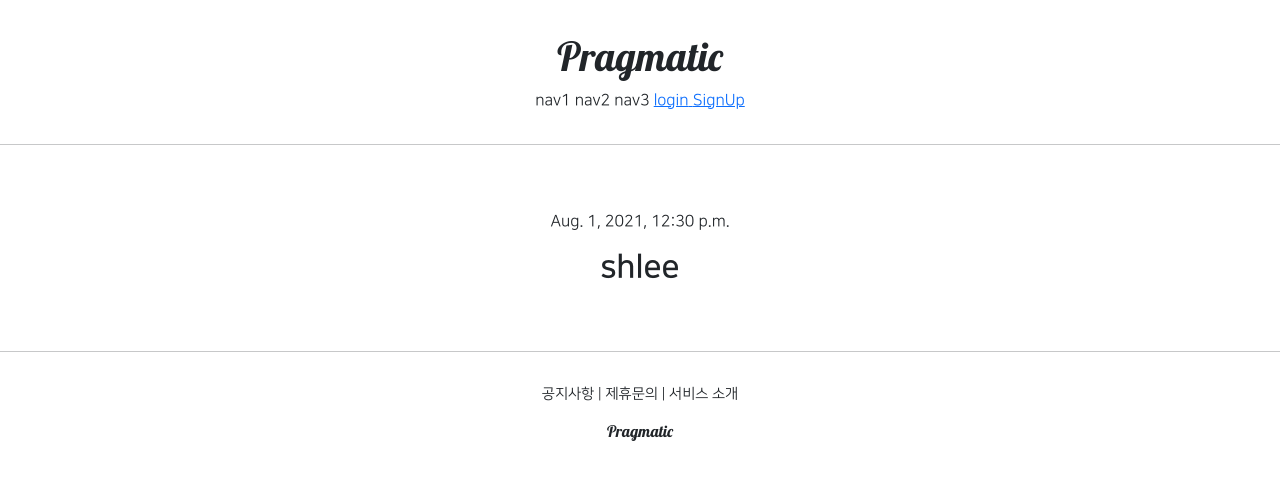
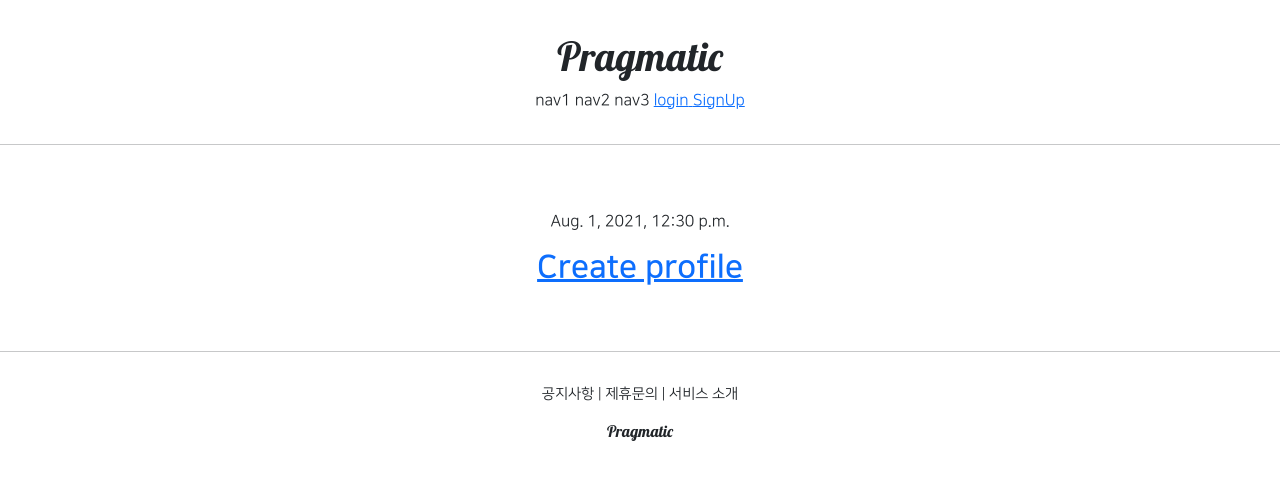
Before and after one commit to leesh9069/Django_Project_LSH, a Django app: page /accounts/detail/4 in a window 1280 px wide. Shown: the top 480 px of the page. Run offline with Django 3.2, Linux system fonts and the light colour scheme; data comes from the database, SQL or seed files in the repository; both versions use the stored data as it was after the commit; some libraries are stand-ins or nearby versions.

Commit message:
8/1 LSH commit 2

```diff
--- a/LSH/settings.py
+++ b/LSH/settings.py
@@ -52,6 +52,7 @@ INSTALLED_APPS = [
     'django.contrib.staticfiles',
     'bootstrap4',
     'accountapp',
+    'profileapp',
 ]
 
 MIDDLEWARE = [
--- a/LSH/urls.py
+++ b/LSH/urls.py
@@ -18,5 +18,6 @@ from django.urls import path, include
 
 urlpatterns = [
     path('admin/', admin.site.urls),
-    path('accounts/',include('accountapp.urls'))
+    path('accounts/',include('accountapp.urls')),
+    path('profiles/',include('profileapp.urls')),
 ]
--- a/accountapp/templates/accountapp/detail.html
+++ b/accountapp/templates/accountapp/detail.html
@@ -7,9 +7,17 @@
             <p>
                 {{ target_user.date_joined }}
             </p>
+
+            {% if target_user.profile %}
             <h2 style="font-family: 'NanumSquareB'">
-                {{ target_user.username }}
+                {{ target_user.profile.nickname }}
             </h2>
+            {% else %}
+            <a href="{% url 'profileapp:create' %}">
+            <h2 style="font-family: 'NanumSquareB'">
+                Create profile
+            </a>
+            {% endif %}
 
             {% if target_user == user %}
             <a href="{% url 'accountapp:update' pk=user.pk %}">
--- /dev/null
+++ b/profileapp/urls.py
@@ -0,0 +1,9 @@
+from django.urls import path
+
+from profileapp.views import ProfileCreateView
+
+app_name = 'profileapp'
+
+urlpatterns = [
+    path('create/', ProfileCreateView.as_view(), name='create'),
+]
--- a/static/base.css
+++ b/static/base.css
@@ -15,3 +15,8 @@
     text-align: center;
     margin: 2rem 0;
 }
+
+.mw-500 {
+    max-width: 500px;
+    margin: 1rem 1.5rem;
+}
```
Also changed, not shown: profileapp/forms.py (added, +9 -0 lines), profileapp/templates/profileapp/create.html (added, +20 -0 lines), db.sqlite3.
